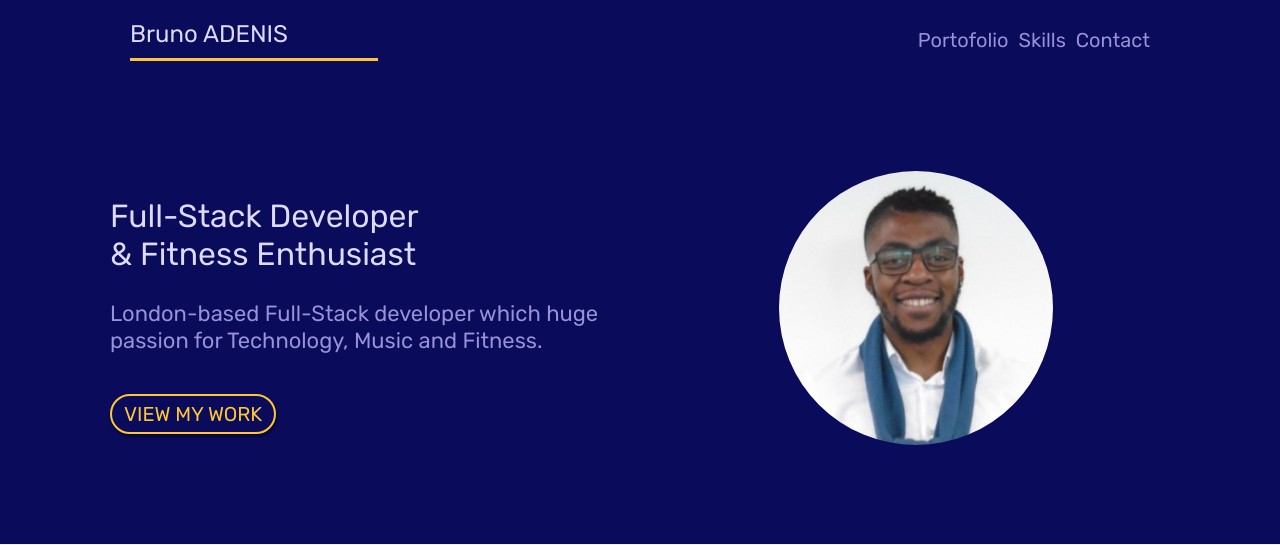
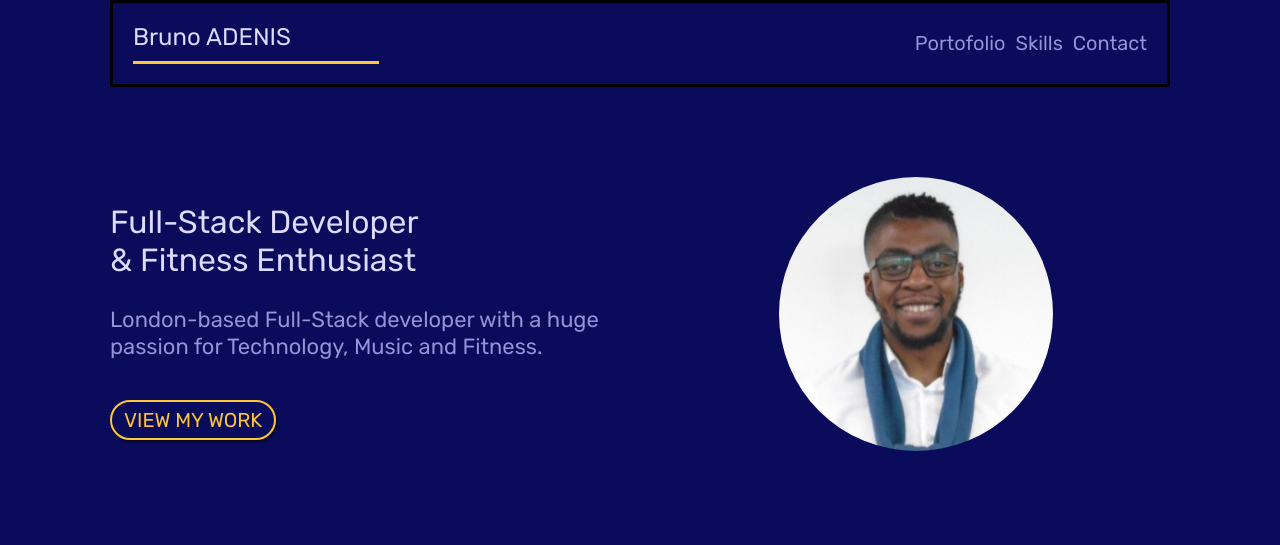
Before and after one commit to badenis19/my-portofolio, a PHP site: page /home.html in a window 1280 px wide. Shown: the top 545 px of the page. Run offline with PHP 8.4, Linux system fonts and the light colour scheme; some libraries are stand-ins or nearby versions.

Commit message:
fixed typo

```diff
--- a/css/style.css
+++ b/css/style.css
@@ -93,6 +93,7 @@ h4{
 .site-nav {
   padding: 0 20px;
   background-color: var(--secondary);
+  border: solid;
 }
 
 .site-nav ul {
--- a/home.html
+++ b/home.html
@@ -23,7 +23,8 @@
         <!-- on the left -->
         <div class="welcome-text">
             <h2>Full-Stack Developer <br /> & Fitness Enthusiast </h2>
-            <p class="leading">London-based Full-Stack developer which huge passion for Technology, Music and Fitness.</p>
+            <p class="leading">London-based Full-Stack developer with a huge passion for Technology, Music and Fitness.
+            </p>
             <a href="#portofolio" class="button">View my work</a>
         </div>
 
@@ -36,7 +37,7 @@
     <section id="portofolio">
         <h3>Some of my Projects</h3>
         <div class="projects grid">
-             <a href="">
+            <a href="">
                 <img src="assets/Mister_cocktail/home.png" alt="mister-cocktail">
                 <h4>Mister Cocktail</h4>
             </a>
@@ -101,7 +102,8 @@
             <ul class="social">
                 <li><span><a href="https://www.linkedin.com/in/brunoadenis/" target="#"><i class="fab fa-linkedin"></i></a></span></li>
                 <li><span><a href="mailto:adenis.bruno@hotmail.com"><i class="fas fa-envelope"></i></a></span></li>
-                <li><span><a href="https://github.com/badenis19" target="#"><i class="fab fa-github"></i></a></span></li>
+                <li><span><a href="https://github.com/badenis19" target="#"><i class="fab fa-github"></i></a></span>
+                </li>
             </ul>
         </div>
     </footer>
```
